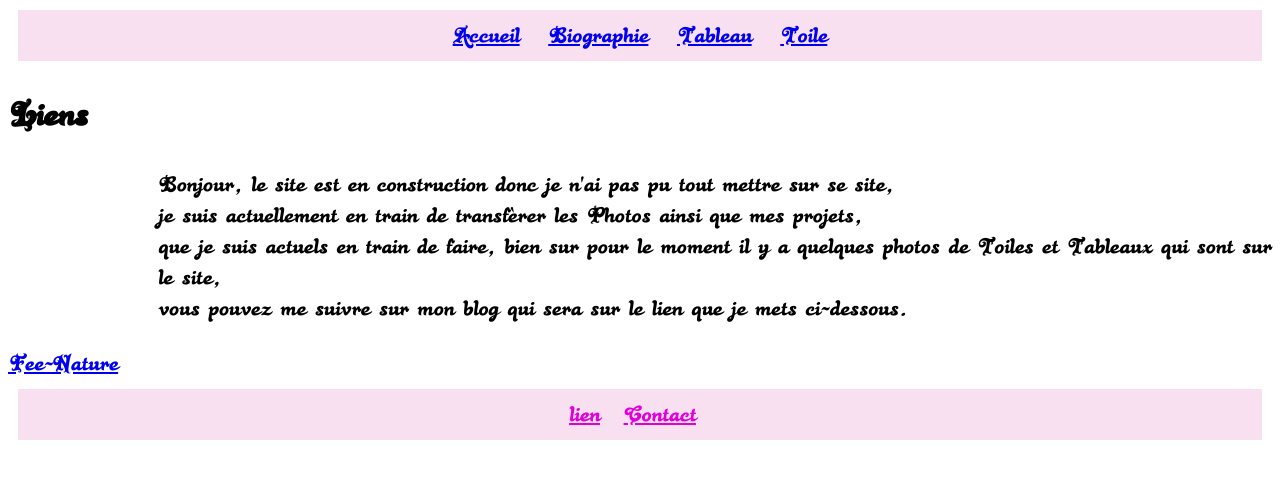
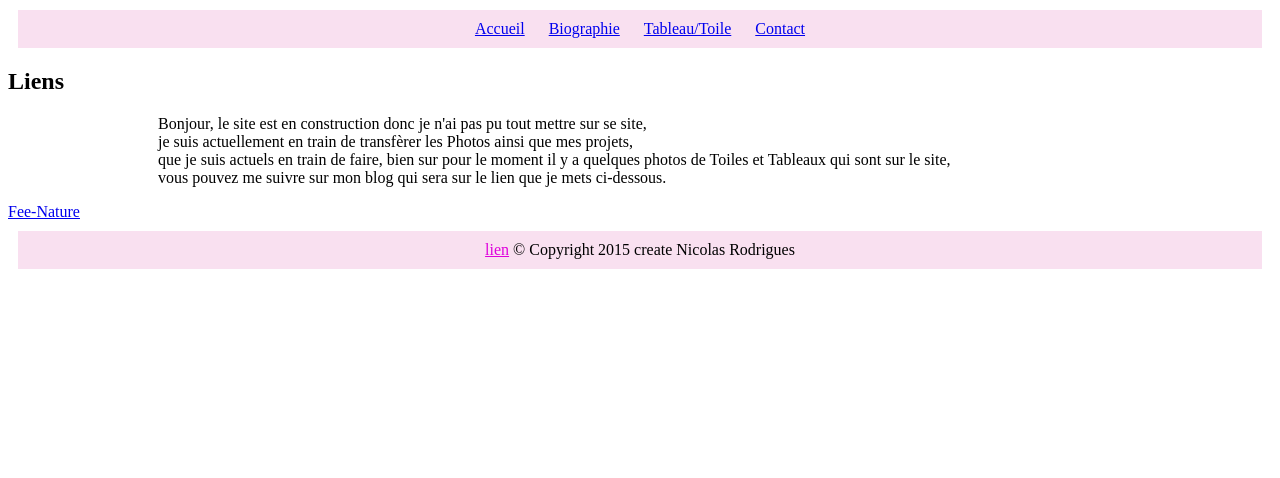
Before and after one commit to NicoRdr/fee-nature, a plain HTML site: page page/lien.html in a window 1280 px wide. Drawn offline with Linux system fonts and the light colour scheme; files that its build step writes are made by us from their sources.

Commit message:
Modification et Ajout de nouveau element rename un fichier delete twu fichier
	*Modification Css retirer des balises qui sont inutile
	*modification de la barre de navigation
	*Modification des Pages contact, lien , tableau_toile
	*Delete twu fichier tableau , toile => tableau_toile
	*Ajout tableau_toile.html

```diff
--- a/asserts/stylesheet/art.css
+++ b/asserts/stylesheet/art.css
@@ -1,25 +1,25 @@
 /* Police d'écriture */
-@font-face
+/*@font-face
 {
-	/*font-family: "BLACKR-webfont";
-		src: url("../police/web fonts/blackrose_regular_french/BLACKR-webfont.woff")format("woff");*/
+	font-family: "BLACKR-webfont";
+		src: url("../police/web fonts/blackrose_regular_french/BLACKR-webfont.woff")format("woff");
 }
-
+*/
 /*éléments principaux du site web
 ********************************/
 body
 {
-	background: url("../img/fond1.jpg") no-repeat fixed ;
+	/*background: url("../img/fond1.jpg") no-repeat fixed ;*/
 	background-size:cover;
-	font-family: BLACKR-webfont,arial,"The New Roman";
+	/*font-family: BLACKR-webfont,arial,"The New Roman";*/
 	color:black;
-	font-size: 150%;
-
+	/*font-size: 150%;
+*/
 }
 a:hover
 {
 	color: red;
-	font-family: BLACKR-webfont, Arial,serif;
+	/*font-family: BLACKR-webfont, Arial,serif;*/
 }
 
 ul
--- a/asserts/stylesheet/bio.css
+++ b/asserts/stylesheet/bio.css
@@ -1,26 +1,26 @@
 /* Police d'écriture */
-@font-face
+/*@font-face
 {
 	font-family: "BLACKR-webfont";
 		src: url("../police/web fonts/blackrose_regular_french/BLACKR-webfont.woff")format("woff");
-}
+}*/
 /*éléments principaux du site web
 *********************************/
 
 
 body
 {
-	background: url("../img/fond1.jpg") no-repeat fixed ;
+	/*background: url("../img/fond1.jpg") no-repeat fixed ;*/
 	background-size:cover;
-	font-family: BLACKR-webfont,arial,"The New Roman";
+	/*font-family: BLACKR-webfont,arial,"The New Roman";*/
 	color:black;
-	font-size: 150%;
+	/*font-size: 150%;*/
 
 }
 a:hover
 {
 	color: red;
-	font-family: BLACKR-webfont, Arial,serif;
+	/*font-family: BLACKR-webfont, Arial,serif;*/
 }
 
 /*menu nav
--- a/asserts/stylesheet/style.css
+++ b/asserts/stylesheet/style.css
@@ -26,9 +26,8 @@ body
 	background-size:cover;
 	/*font-family: BLACKR-webfont,arial,"The New Roman";*/
 	color:black;
-	font-size: 150%;
+	/*font-size: 150%;*/
 	float: right;
-	position:right;
 }
 a:hover
 {
--- a/page/lien.html
+++ b/page/lien.html
@@ -2,7 +2,7 @@
 <html>
 	<head>
 		<meta charset="utf-8"/>
-		<link rel="stylesheet" href="bio.css"/>
+		<link rel="stylesheet" href="../asserts/stylesheet/bio.css"/>
 		<title>Fée-Nature</title>
 	</head>
 
@@ -17,11 +17,10 @@
 				</div>
 			<nav>
 					 <ul>
-               <li><a href="../index.html">Accueil</a>
-               <li><a href="bio.html">Biographie</a></li>
-							 <li><a href="tableau.html">Tableau</a></li>
-					    	<li><a href="toile.html">Toile</a></li>
-
+				 <li><a href="../index.html">Accueil</a>
+				 <li><a href="bio.html">Biographie</a></li>
+							 <li><a href="tableau_toile.html">Tableau/Toile</a></li>
+							 <li><a href="contact.html" class="">Contact</a></li>
 						</ul>
 			</header>
 
@@ -37,14 +36,15 @@
 				</article>
 			</section>
 
-	  </div>
+		</div>
 </body>
 
 <footer>
 				<div>
 						<a href="lien.html" class="lien">lien</a></li>
-						<a href="contact.html" class="contact">Contact</a>
-        </div>
+						© Copyright 2015
+        		create Nicolas Rodrigues
+		</div>
 </footer>
 
 
```
Also changed, not shown: index.html (+4 -3 lines), page/bio.html (+5 -4 lines), page/contact.html (+8 -7 lines), page/tableau_toile.html (renamed from page/tableau.html, +8 -7 lines), page/toile.html (deleted, +0 -41 lines).
